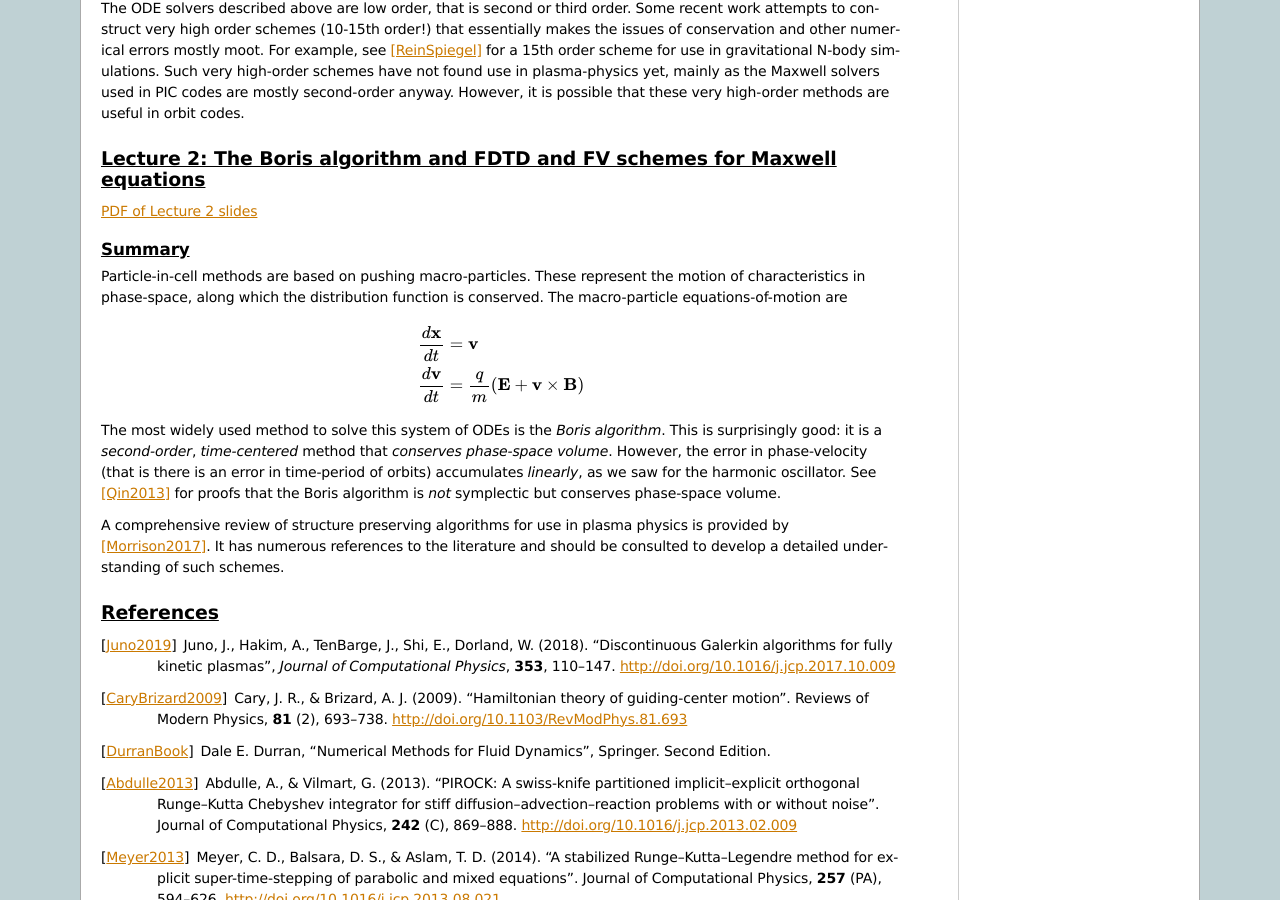
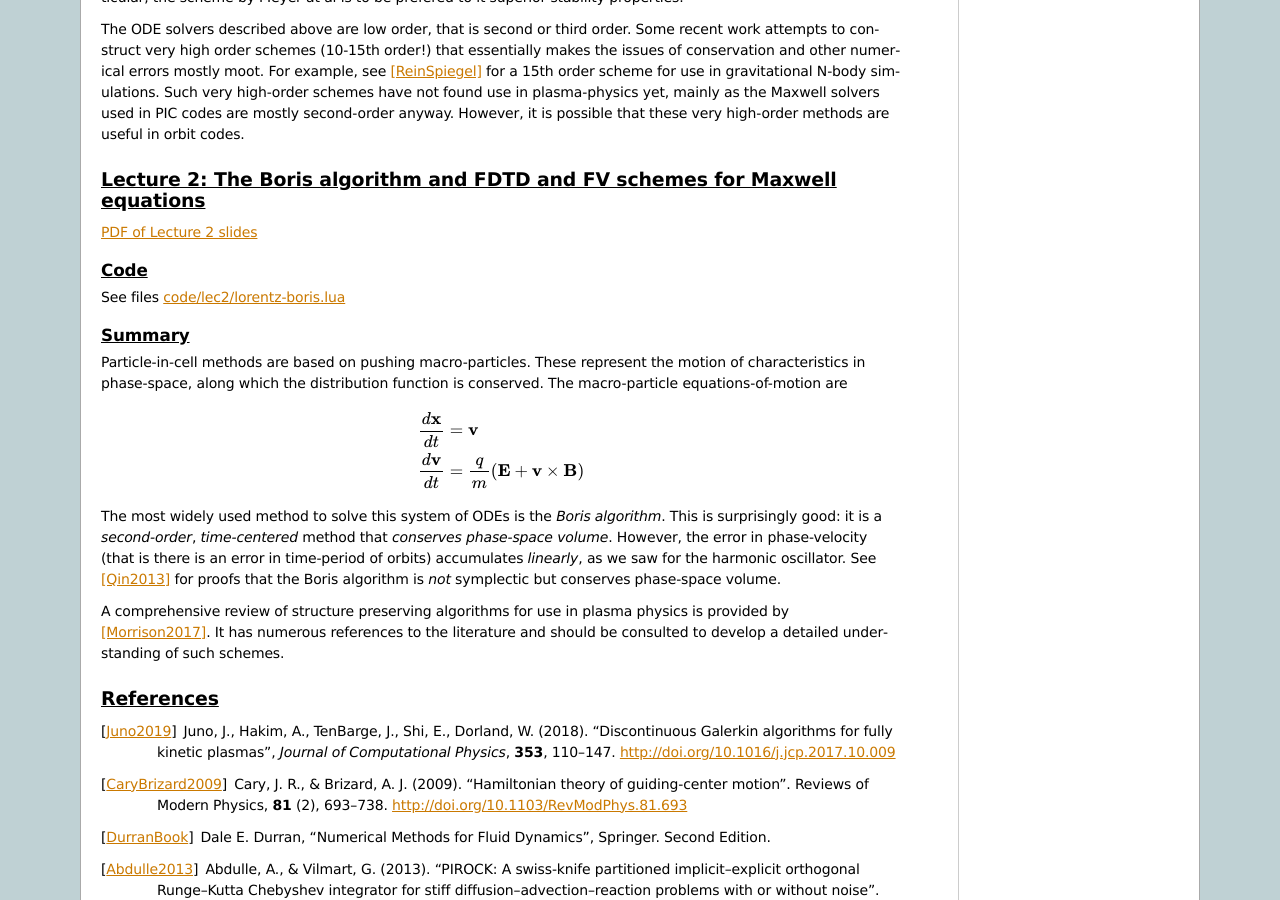
Before and after one commit to ammarhakim/summer-school-cmpp, a Sphinx documentation site: the page built from source/index.rst, in a window 1280 px wide and 900 px high, scrolled down 2866 px. Built offline with Sphinx 7.4.7, drawn with Linux system fonts in a browser that asks for light colours.

```diff
--- a/source/index.rst
+++ b/source/index.rst
@@ -209,6 +209,12 @@
 
 `PDF of Lecture 2 slides <./_static/lec2.pdf>`_
 
+Code
+====
+
+See files `code/lec2/lorentz-boris.lua
+<https://bitbucket.org/ammarhakim/summer-school-cmpp/src/master/code/lec1/sho-fwd-euler.lua>`_
+
 Summary
 =======
 
```
Also changed, not shown: 3 other files.
